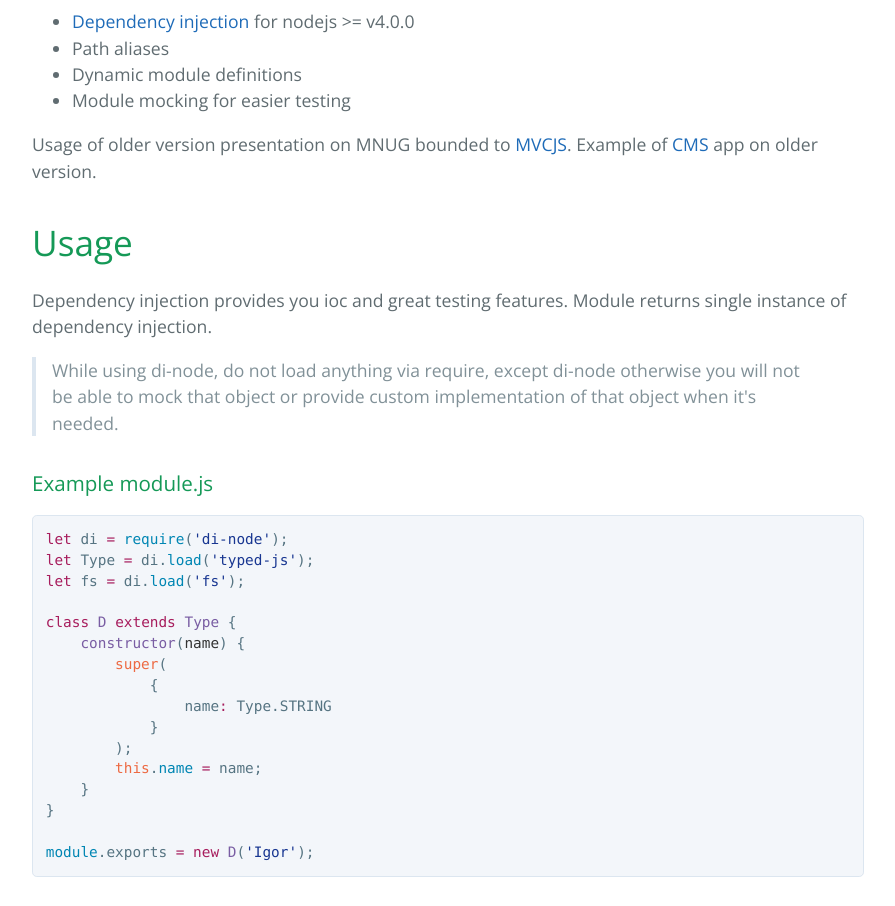
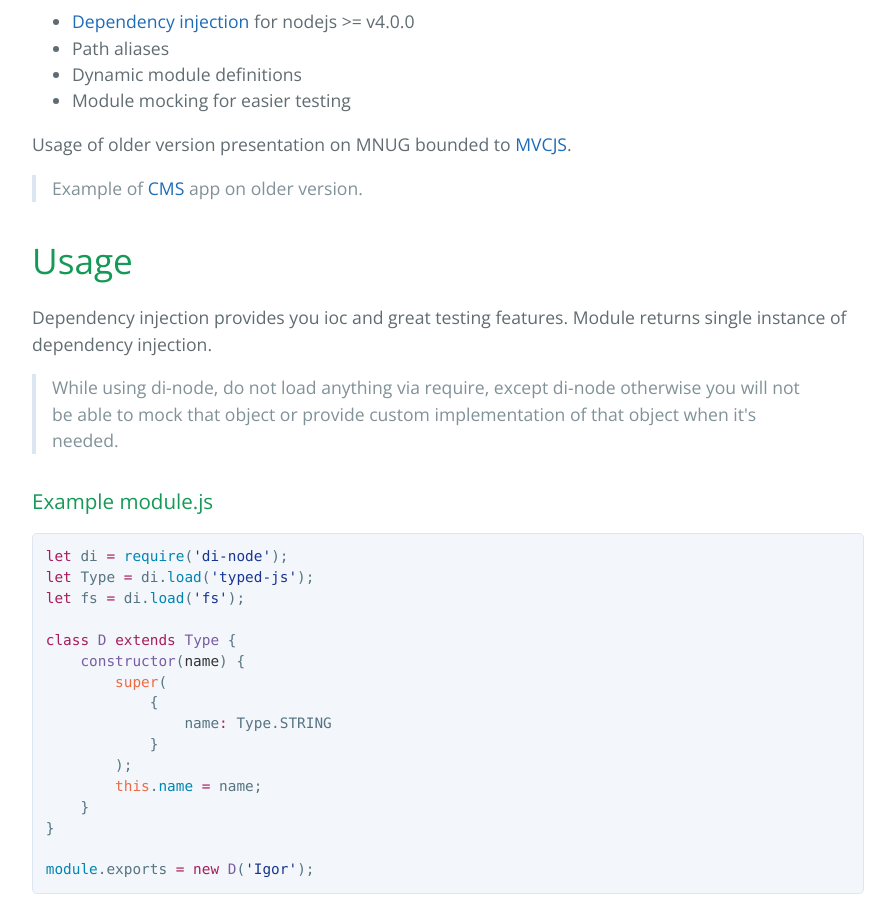
Before and after one commit to igorzg/di-node, a plain HTML site: page index.html in a window 1280 px wide. Shown: the part 820-1726 px from the top of the page, without its empty margins (192-1087 px from the left). Drawn offline with nearby package versions, Linux system fonts and the light colour scheme.

Commit message:
Create gh-pages branch via GitHub

```diff
--- a/index.html
+++ b/index.html
@@ -34,8 +34,11 @@
 <li>Module mocking for easier testing</li>
 </ul>
 
-<p>Usage of older version presentation on MNUG bounded to <a href="https://www.youtube.com/watch?v=Jc4B39acWYc">MVCJS</a>.
-Example of <a href="https://github.com/igorzg/js_cms">CMS</a> app on older version.</p>
+<p>Usage of older version presentation on MNUG bounded to <a href="https://www.youtube.com/watch?v=Jc4B39acWYc">MVCJS</a>.</p>
+
+<blockquote>
+<p>Example of <a href="https://github.com/igorzg/js_cms">CMS</a> app on older version.</p>
+</blockquote>
 
 <h1>
 <a id="usage" class="anchor" href="#usage" aria-hidden="true"><span class="octicon octicon-link"></span></a>Usage</h1>
```
Also changed, not shown: params.json (+1 -1 lines).
